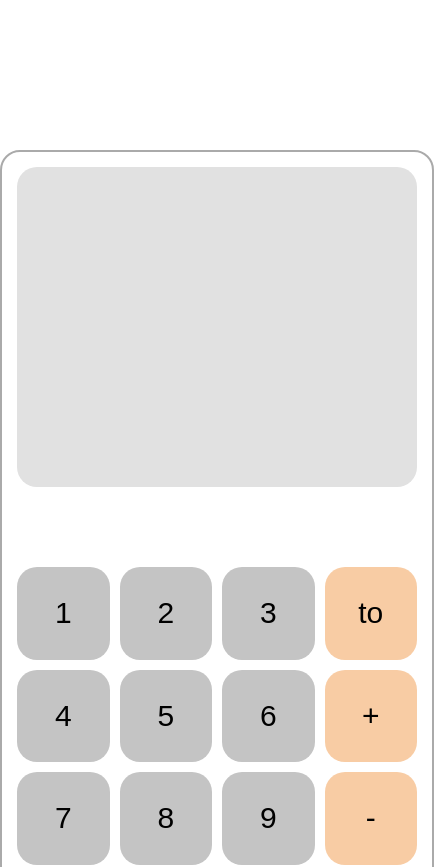
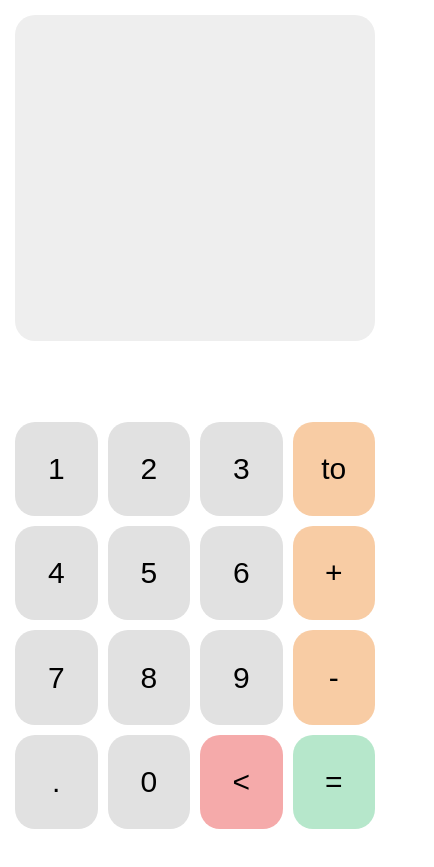
Before and after one commit to iastanley/time-calc-app-web, a React (Create React App) app: page / in a window 390 px wide. Shown: the top 867 px of the page, 434 px wide, since content can reach past the window. After the commit the page ends 844 px from the top, so only its background shows below. Built offline with nearby package versions, Linux system fonts and the light colour scheme.

Commit message:
added mobile layout

```diff
--- a/src/components/ButtonGrid/ButtonGrid.tsx
+++ b/src/components/ButtonGrid/ButtonGrid.tsx
@@ -2,7 +2,7 @@ import React from 'react';
 import styled from 'styled-components';
 
 enum ButtonColor {
-  NUMBER = '#C4C4C4',
+  NUMBER = '#e1e1e1',
   OPERATOR = 'rgba(242, 153, 74, 0.5)',
   CONFIRM = 'rgba(111, 207, 151, 0.5)',
   CANCEL = 'rgba(235, 87, 87, 0.5)',
--- a/src/components/Calculator.tsx
+++ b/src/components/Calculator.tsx
@@ -20,8 +20,15 @@ const CalculatorWrapper = styled.div`
   width: 400px;
   height: 800px;
   margin: 150px auto;
-  border: 2px solid #aaaaaa;
+  border: 2px solid #ddd;
   border-radius: 20px;
   padding: 15px;
+
+  @media (max-width: 800px) {
+    margin: 0;
+    width: 100%;
+    height: 100vh;
+    border: none;
+  }
 `;
 CalculatorWrapper.displayName = 'Calculator';
--- a/src/components/Display/Display.tsx
+++ b/src/components/Display/Display.tsx
@@ -6,7 +6,7 @@ export const Display: React.FC = () => {
 }
 
 const DisplayWrapper = styled.div`
-  background: #e1e1e1;
+  background: #eee;
   border-radius: 20px;
   width: 100%;
   height: 40%;
--- a/src/index.css
+++ b/src/index.css
@@ -1,4 +1,9 @@
+html {
+  height: 100%;
+}
+
 body {
+  min-height: 100%;
   margin: 0;
   font-family: -apple-system, BlinkMacSystemFont, 'Segoe UI', 'Roboto', 'Oxygen',
     'Ubuntu', 'Cantarell', 'Fira Sans', 'Droid Sans', 'Helvetica Neue',
@@ -7,6 +12,10 @@ body {
   -moz-osx-font-smoothing: grayscale;
 }
 
+body * {
+  box-sizing: border-box;
+}
+
 code {
   font-family: source-code-pro, Menlo, Monaco, Consolas, 'Courier New',
     monospace;
```
